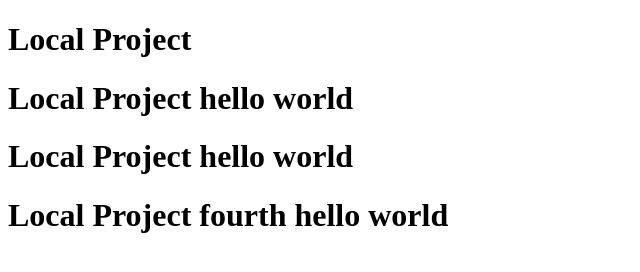
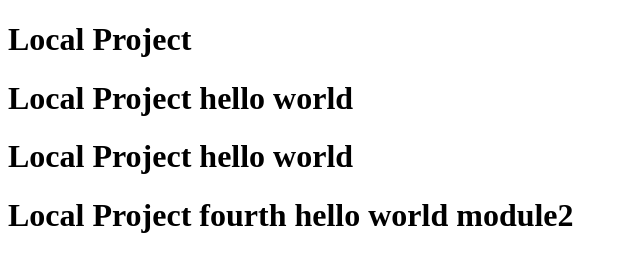
Before and after one commit to GAUTAM-2024/localproject, a plain HTML site: page index.html in a window 1280 px wide. Shown: the whole page, without its empty margins (0-640 px from the left). Drawn offline with Linux system fonts and the light colour scheme.

Commit message:
module2 word added

```diff
--- a/index.html
+++ b/index.html
@@ -9,6 +9,6 @@
     <h1> Local Project</h1>
     <h1> Local Project hello world</h1>
     <h1> Local Project hello world</h1>
-    <h1> Local Project fourth hello world</h1>
+    <h1> Local Project fourth hello world module2</h1>
 </body>
 </html>
```
